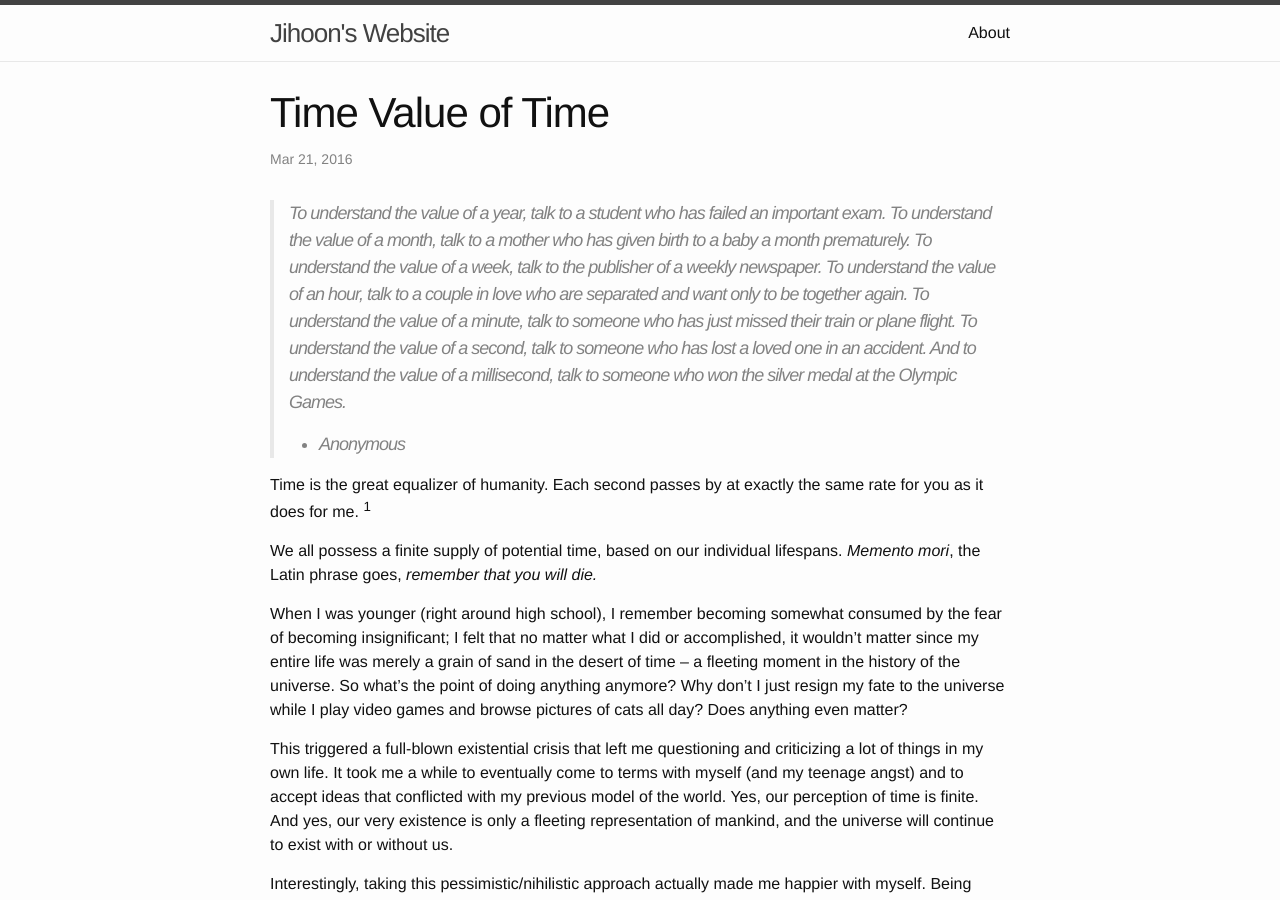
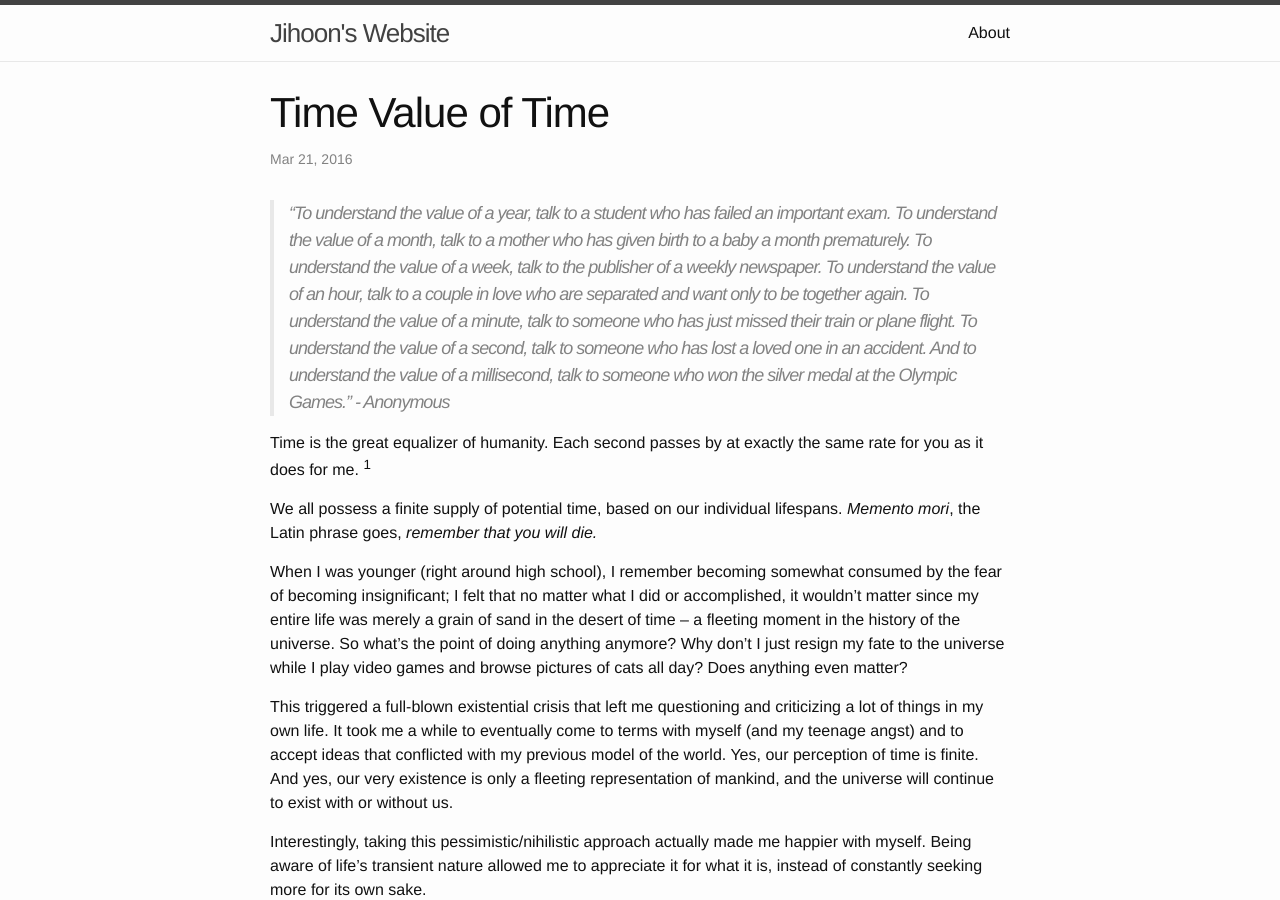
Before and after one commit to jihoon796/jihoon796.github.io, a Jekyll site: the page built from _posts/2016-03-21-time_value.markdown, in a window 1280 px wide and 900 px high. Built offline with Jekyll 4.4.1, drawn with Linux system fonts in a browser that asks for light colours.

Commit message:
add quotes

```diff
--- a/_posts/2016-03-21-time_value.markdown
+++ b/_posts/2016-03-21-time_value.markdown
@@ -5,14 +5,13 @@ date:   2016-03-21 17:09:09 -0400
 categories: life
 ---
 
->To understand the value of a year, talk to a student who has failed an important exam.
+>"To understand the value of a year, talk to a student who has failed an important exam.
 To understand the value of a month, talk to a mother who has given birth to a baby a month prematurely.
 To understand the value of a week, talk to the publisher of a weekly newspaper.
 To understand the value of an hour, talk to a couple in love who are separated and want only to be together again.
 To understand the value of a minute, talk to someone who has just missed their train or plane flight.
 To understand the value of a second, talk to someone who has lost a loved one in an accident.
-And to understand the value of a millisecond, talk to someone who won the silver medal at the Olympic Games.
-- Anonymous
+And to understand the value of a millisecond, talk to someone who won the silver medal at the Olympic Games." - Anonymous
 
 
 Time is the great equalizer of humanity. Each second passes by at exactly the same rate for you as it does for me. <sup>1</sup>
```
